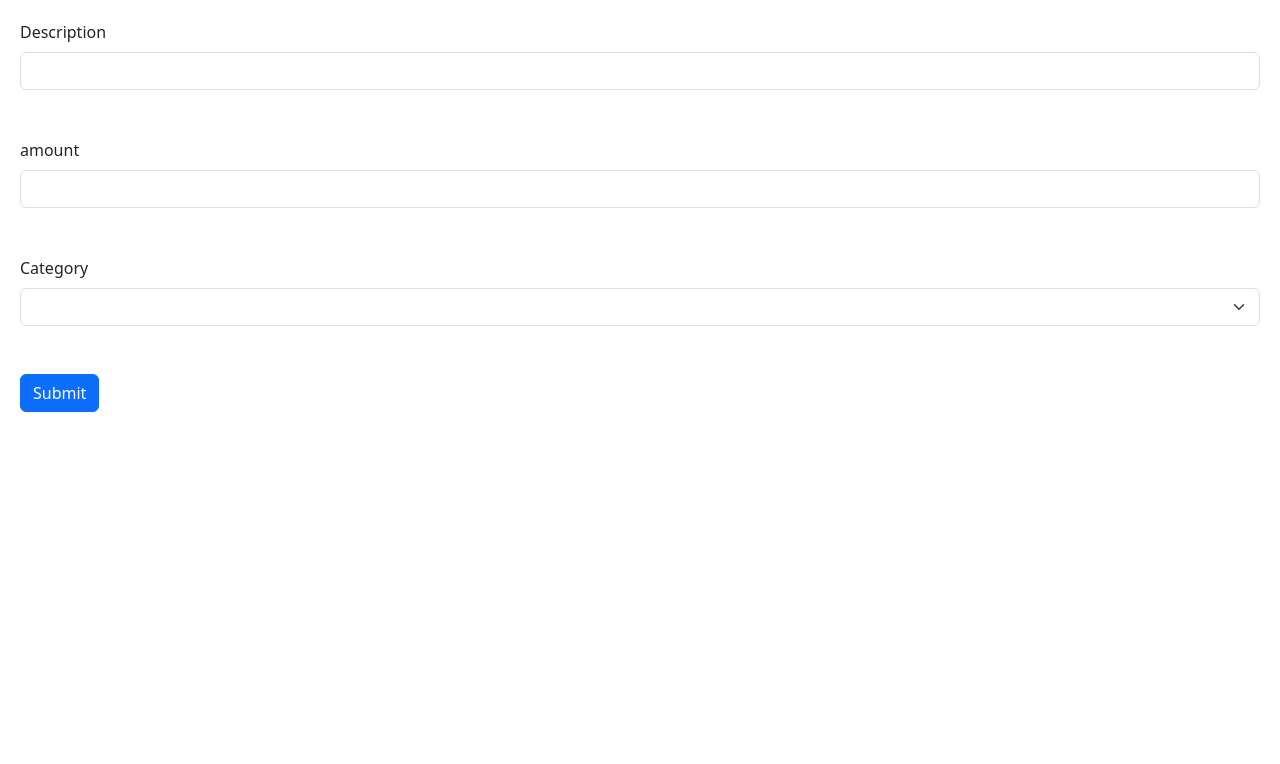
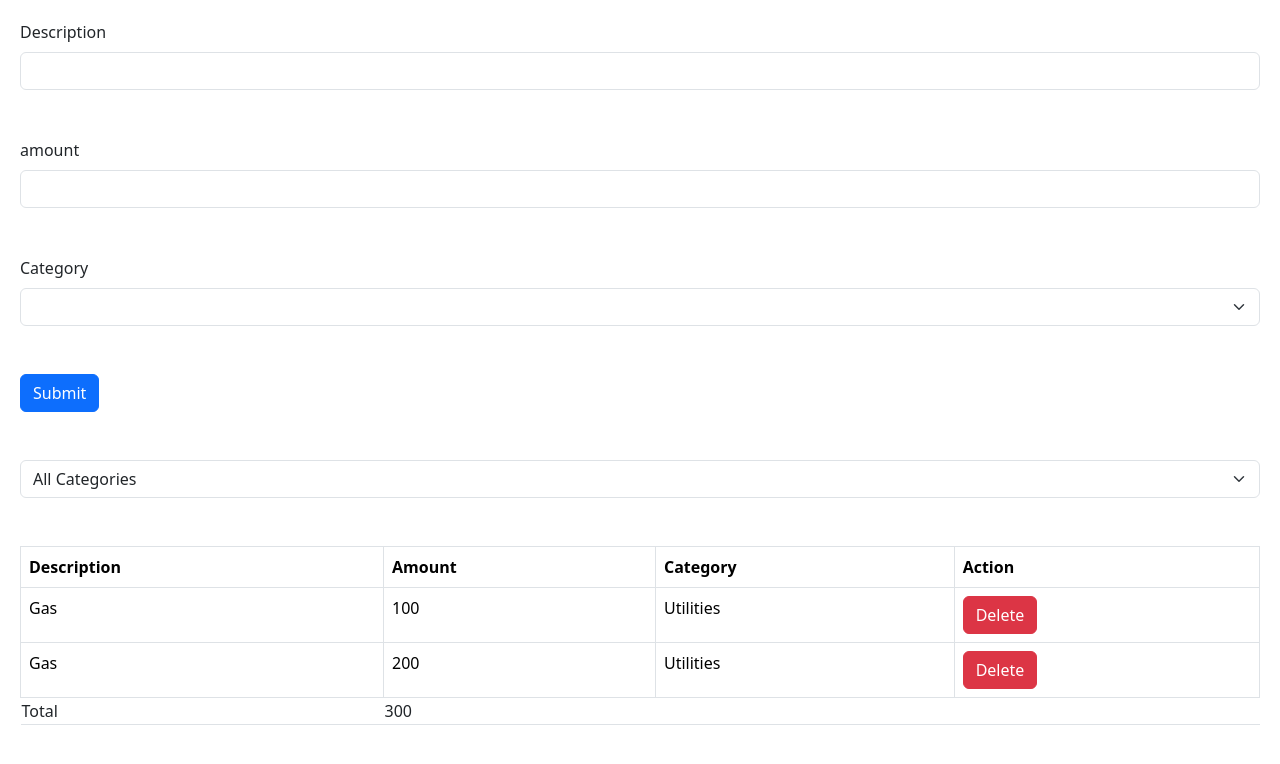
Before and after one commit to Kuldeep120/expence_tracker_react, a React (Vite) app: page / in a window 1280 px wide. Shown: the top 764 px of the page. Built offline with nearby package versions, Linux system fonts and the light colour scheme.

Commit message:
completed the expense tracker

```diff
--- a/src/App.tsx
+++ b/src/App.tsx
@@ -1,22 +1,41 @@
-import { useState } from 'react'
-import './App.css'
-import ExpenceForm from './components/Expense/ExpenceForm'
+import { useState } from "react";
+import "./App.css";
+import ExpenceForm from "./components/Expense/ExpenceForm";
 import { type FieldValues } from "react-hook-form";
-
+import ExpenseList from "./components/Expense/ExpenseList";
 
 function App() {
-  const [expenseList, setExpenseList] = useState([{"description":"","amount":0,"category":""}])
-  const handleSubmit = (data: FieldValues) => {
-    console.log(data)
-    setExpenseList([...expenseList, {data}])
-  }
+  const [expenses, setExpenses] = useState([
+    { id: 1, description: "Gas", amount: 100, category: "Utilities" },
+    { id: 1, description: "Gas", amount: 200, category: "Utilities" },
+  ]);
+  const addExpensetoList = (data: FieldValues) => {
+    console.log(data);
+    const expenseItem = {
+      id: expenses.length +1 ,
+      description: String(data.description),
+      amount: parseInt(data.amount),
+      category: String(data.category),
+    };
+    setExpenses([...expenses, expenseItem]);
+  };
+  const deleteExpenseFromList = (id: number) => {
+    const newExpenseList = expenses.filter(
+      (expense) => id !== expense.id
+    );
+    setExpenses(newExpenseList);
+  };
   return (
     <>
       <div>
-        <ExpenceForm onHandleSubmit={handleSubmit}/>
+        <ExpenceForm addExpensetoList={addExpensetoList} />
+        <ExpenseList
+          onDeleteExpense={deleteExpenseFromList}
+          expenses={expenses}
+        />
       </div>
     </>
-  )
+  );
 }
 
-export default App
+export default App;
--- a/src/components/Expense/ExpenceForm.tsx
+++ b/src/components/Expense/ExpenceForm.tsx
@@ -4,29 +4,34 @@ import { zodResolver } from "@hookform/resolvers/zod";
 import { useForm, type FieldValues } from "react-hook-form";
 
 interface Props {
-  onHandleSubmit: (data: FieldValues) => void;
+  addExpensetoList: (data: FieldValues) => void;
 }
 
 const schema = z.object({
   description: z.string().min(3).max(50),
   amount: z.number().min(1),
   category: z.string().min(3),
+//   cateogyrFixed: z.string().literal(["red", "green", "blue"]),
 });
 
-  // category: z.literal(["Groceries", "Utilities", "Entertainment"])
+// category: z.literal(["Groceries", "Utilities", "Entertainment"])
 
 type FormData = z.infer<typeof schema>;
 
-const ExpenceForm = ({ onHandleSubmit }: Props) => {
+const ExpenceForm = ({ addExpensetoList }: Props) => {
   const {
     register,
     handleSubmit,
     formState: { errors, isValid },
+    reset
   } = useForm<FormData>({ resolver: zodResolver(schema) });
-
+  const onHandleSubmit = (data: FieldValues) => {
+    addExpensetoList(data)
+    reset()
+  }
   console.log(errors);
   return (
-    <div>
+    <div className="mb-5">
       <form onSubmit={handleSubmit(onHandleSubmit)}>
         <div className="mb-5">
           <label htmlFor="description" className="form-label">
@@ -47,7 +52,7 @@ const ExpenceForm = ({ onHandleSubmit }: Props) => {
             amount
           </label>
           <input
-            {...register("amount",{valueAsNumber: true})}
+            {...register("amount", { valueAsNumber: true })}
             id="amount"
             type="number"
             className="form-control"
@@ -84,3 +89,4 @@ const ExpenceForm = ({ onHandleSubmit }: Props) => {
 };
 
 export default ExpenceForm;
+// export default FormData;
--- a/src/components/Expense/ExpenseFilter.tsx
+++ b/src/components/Expense/ExpenseFilter.tsx
@@ -2,30 +2,25 @@ import React from "react";
 
 interface Props {
   catFilters: string[];
-  onChangeFilter: () => void;
+  onChangeFilter: (filter: string) => void;
 }
 
 const ExpenseFilter = ({ catFilters, onChangeFilter }: Props) => {
   return (
     <>
-      <div className="dropdown">
-        <button
-          className="btn btn-secondary dropdown-toggle"
-          type="button"
-          id="dropdownMenu2"
-          data-toggle="dropdown"
-          aria-haspopup="true"
-          aria-expanded="false"
-        >
-          Select Category
-        </button>
-        <div className="dropdown-menu" aria-labelledby="dropdownMenu2">
+      <div className="mb-5">
+        <select
+          id="category"
+          className="form-select"
+          aria-label="All Categories"
+        onChange={(event) => onChangeFilter(event.target.value)}>
+          <option value="all" selected>
+            All Categories
+          </option>
           {catFilters.map((catFilter) => (
-            <button className="dropdown-item" type="button">
-              {catFilter}
-            </button>
+            <option value={catFilter}>{catFilter}</option>
           ))}
-        </div>
+        </select>
       </div>
     </>
   );
--- a/src/components/Expense/ExpenseList.tsx
+++ b/src/components/Expense/ExpenseList.tsx
@@ -1,9 +1,35 @@
-import React from "react";
+import React, { useState } from "react";
+import ExpenseFilter from "./ExpenseFilter";
 
-const ExpenseList = () => {
+interface Expense {
+  id: number;
+  description: string;
+  amount: number;
+  category: string;
+}
+interface Props {
+  expenses: Expense[];
+  onDeleteExpense: (expenseNo: number) => void;
+}
+const ExpenseList = ({ expenses, onDeleteExpense }: Props) => {
+  const [catFilter, setFilter] = useState("");
+
+  if (expenses.length === 0) return null;
+
+  const handleFilterChange = (catFilter: string) => {
+    setFilter(catFilter);
+  };
+  const catFilters = ["Groceries", "Utilities", "Entertainment"];
+  const fExpenses = expenses.filter(
+    (expenseItem) => !catFilter || expenseItem.category === catFilter
+  );
   return (
     <>
-      <table class="table">
+      <ExpenseFilter
+        catFilters={catFilters}
+        onChangeFilter={handleFilterChange}
+      />
+      <table className="table table-bordered">
         <thead>
           <tr>
             <th scope="col">Description</th>
@@ -13,25 +39,28 @@ const ExpenseList = () => {
           </tr>
         </thead>
         <tbody>
-          <tr>
-            <th scope="row">1</th>
-            <td>Mark</td>
-            <td>Otto</td>
-            <td>@mdo</td>
-          </tr>
-          <tr>
-            <th scope="row">2</th>
-            <td>Jacob</td>
-            <td>Thornton</td>
-            <td>@fat</td>
-          </tr>
-          <tr>
-            <th scope="row">3</th>
-            <td>Larry</td>
-            <td>the Bird</td>
-            <td>@twitter</td>
-          </tr>
+          {fExpenses.map((expenseItem) => (
+            <tr key={expenseItem.id}>
+              <td>{expenseItem.description}</td>
+              <td>{expenseItem.amount}</td>
+              <td>{expenseItem.category}</td>
+              <td>
+                <button
+                  className="btn btn-danger"
+                  onClick={() => onDeleteExpense(expenseItem.id)}
+                >
+                  Delete
+                </button>
+              </td>
+            </tr>
+          ))}
         </tbody>
+        <tfoot>
+          <td>Total</td>
+          <td>{fExpenses.reduce((acc, expense) => expense.amount + acc, 0)}</td>
+          <td></td>
+          <td></td>
+        </tfoot>
       </table>
     </>
   );
```
